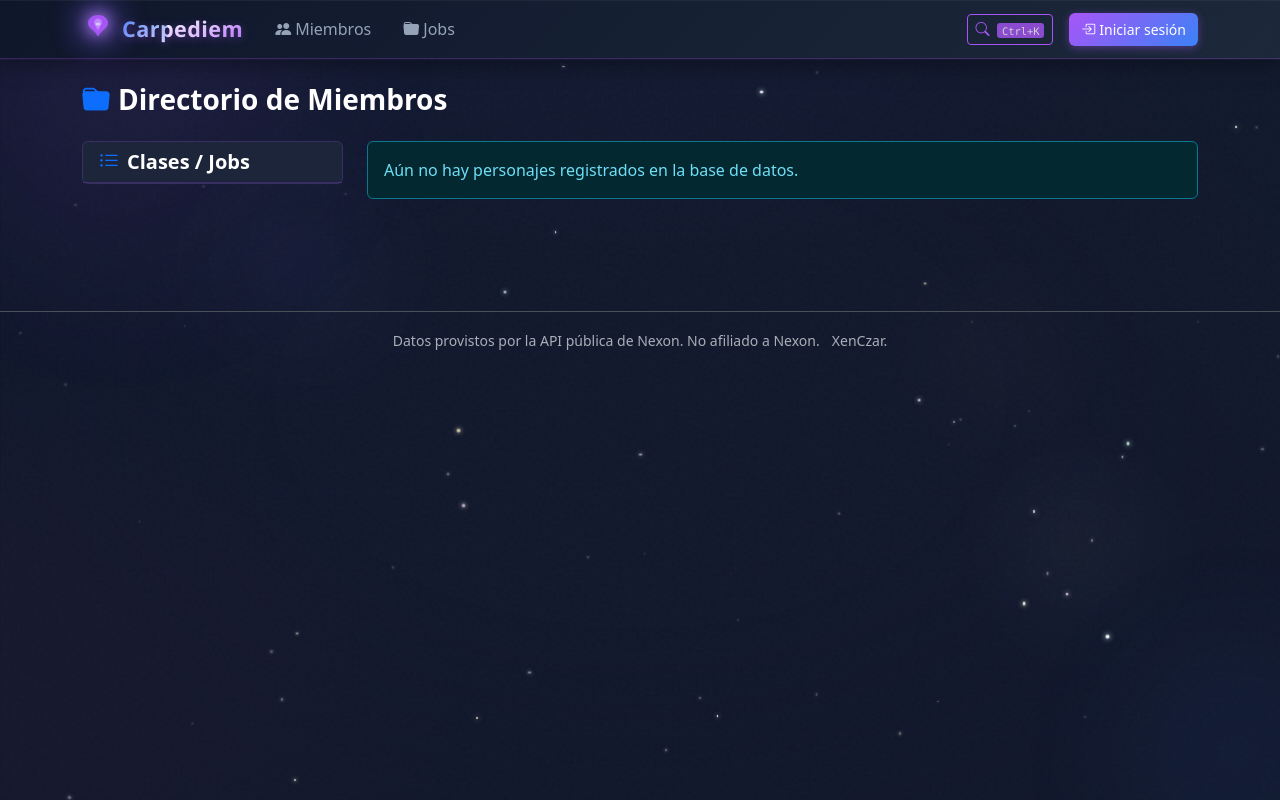
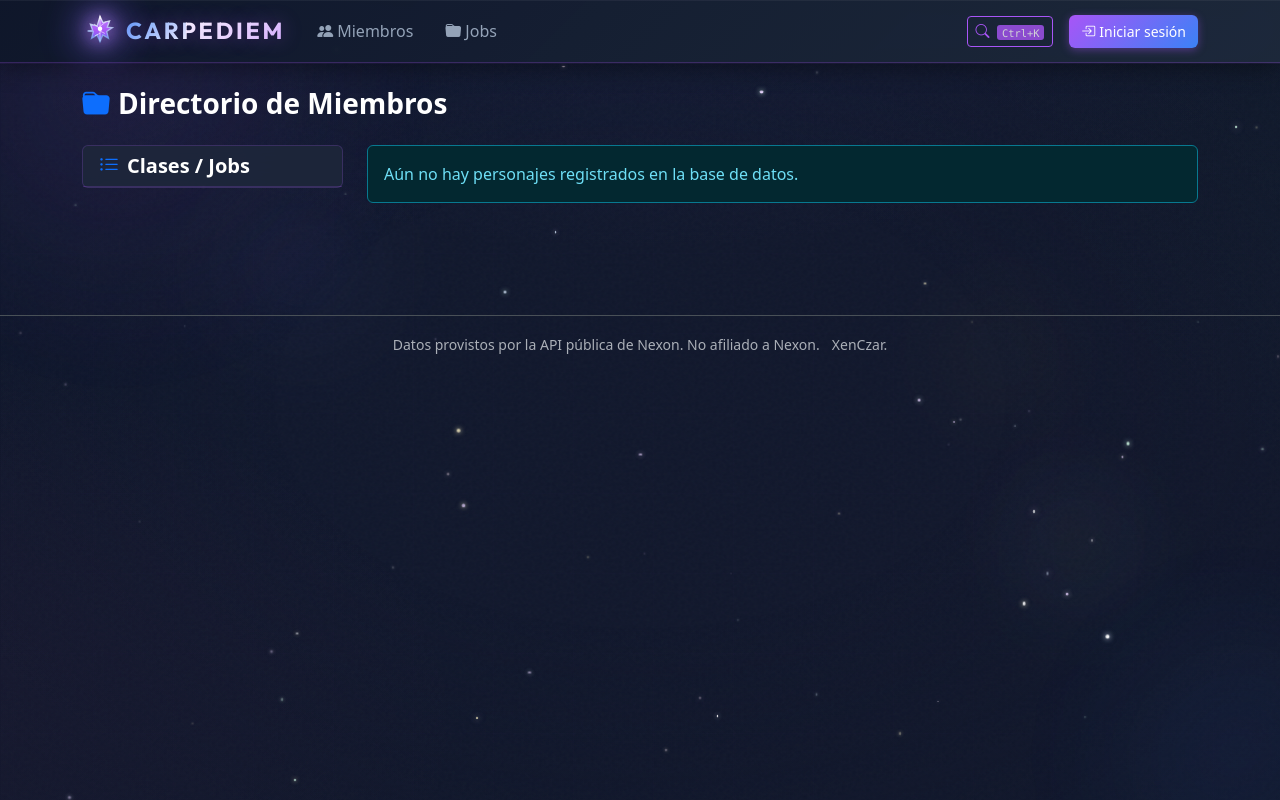
Before and after one commit to crave94/carpediem, a Flask app: page /directory in a window 1280 px wide. Run offline with Flask 3, Linux system fonts and the light colour scheme; data that the repository does not hold is empty.

Commit message:
Improve CARPEDIEM brand logo and text typography

```diff
--- a/static/style.css
+++ b/static/style.css
@@ -271,44 +271,42 @@ main, nav, footer {
 /* ===== Navbar Brand - MapleStory Leaf (Purple/Blue Theme) ===== */
 
 .navbar-brand .ms-leaf {
-  filter: drop-shadow(0 0 6px var(--ms-purple-glow)) drop-shadow(0 0 12px var(--ms-purple));
+  filter: drop-shadow(0 0 8px var(--ms-purple-glow)) drop-shadow(0 0 16px var(--ms-purple));
   animation: ms-leaf-pulse 3s ease-in-out infinite;
   transition: transform 0.3s ease, filter 0.3s ease;
 }
 .navbar-brand:hover .ms-leaf {
-  transform: rotate(-5deg) scale(1.08);
-  filter: drop-shadow(0 0 10px var(--ms-purple-glow)) drop-shadow(0 0 20px var(--ms-purple)) drop-shadow(0 0 30px var(--ms-blue));
+  transform: rotate(-8deg) scale(1.1);
+  filter: drop-shadow(0 0 12px var(--ms-purple-glow)) drop-shadow(0 0 24px var(--ms-purple)) drop-shadow(0 0 36px var(--ms-blue));
 }
 .navbar-brand .brand-text {
-  font-family: 'Segoe UI', system-ui, -apple-system, sans-serif;
-  font-size: 1.35rem;
-  letter-spacing: 0.02em;
-  background: linear-gradient(135deg, #fff 0%, var(--ms-purple-light) 20%, var(--ms-purple) 45%, var(--ms-blue) 70%, var(--ms-blue-light) 100%);
+  font-family: 'Outfit', 'Segoe UI', system-ui, -apple-system, sans-serif;
+  font-weight: 800;
+  font-size: 1.45rem;
+  letter-spacing: 0.12em;
+  text-transform: uppercase;
+  background: linear-gradient(135deg, #fff 0%, var(--ms-purple-light) 25%, var(--ms-purple-glow) 50%, var(--ms-blue-glow) 75%, #fff 100%);
   background-size: 200% auto;
   -webkit-background-clip: text;
   -webkit-text-fill-color: transparent;
   background-clip: text;
   text-fill-color: transparent;
-  text-shadow: 0 2px 8px rgba(168, 85, 247, 0.4);
+  text-shadow: 0 0 20px rgba(168, 85, 247, 0.4);
   animation: brand-shimmer 4s ease-in-out infinite;
-  transition: transform 0.3s ease;
+  transition: transform 0.3s ease, filter 0.3s ease;
 }
 .navbar-brand:hover .brand-text {
-  transform: scale(1.02);
+  transform: scale(1.03);
+  filter: drop-shadow(0 0 10px rgba(168, 85, 247, 0.5));
 }
 @keyframes ms-leaf-pulse {
-  0%, 100% { filter: drop-shadow(0 0 6px var(--ms-purple-glow)) drop-shadow(0 0 12px var(--ms-purple)); }
-  50% { filter: drop-shadow(0 0 12px var(--ms-purple-glow)) drop-shadow(0 0 24px var(--ms-purple)) drop-shadow(0 0 36px var(--ms-blue)); }
+  0%, 100% { filter: drop-shadow(0 0 8px var(--ms-purple-glow)) drop-shadow(0 0 16px var(--ms-purple)); }
+  50% { filter: drop-shadow(0 0 14px var(--ms-purple-glow)) drop-shadow(0 0 28px var(--ms-purple)) drop-shadow(0 0 42px var(--ms-blue)); }
 }
 @keyframes brand-shimmer {
   0%, 100% { background-position: 0% center; }
   50% { background-position: 200% center; }
 }
-
-/* Purple/blue leaf SVG override (fills) */
-.navbar-brand .ms-leaf path:first-of-type { fill: var(--ms-purple) !important; }
-.navbar-brand .ms-leaf path:last-of-type { fill: var(--ms-purple-glow) !important; }
-.navbar-brand .ms-leaf ellipse { fill: var(--ms-blue-light) !important; opacity: 0.7; }
 
 /* Reduce motion for accessibility */
 @media (prefers-reduced-motion: reduce) {
--- a/templates/base.html
+++ b/templates/base.html
@@ -6,6 +6,9 @@
   <title>{% block title %}Carpediem{% endblock %}</title>
   <link href="https://cdn.jsdelivr.net/npm/bootstrap@5.3.3/dist/css/bootstrap.min.css" rel="stylesheet">
   <link href="https://cdn.jsdelivr.net/npm/bootstrap-icons@1.11.3/font/bootstrap-icons.min.css" rel="stylesheet">
+  <link rel="preconnect" href="https://fonts.googleapis.com">
+  <link rel="preconnect" href="https://fonts.gstatic.com" crossorigin>
+  <link href="https://fonts.googleapis.com/css2?family=Outfit:wght@700;800;900&display=swap" rel="stylesheet">
   <link rel="stylesheet" href="{{ url_for('static', filename='style.css') }}">
 </head>
 <body>
@@ -27,10 +30,35 @@
     <div class="container">
       <a class="navbar-brand d-flex align-items-center gap-2 text-decoration-none" href="{{ url_for('index') }}" aria-label="Carpediem - Inicio">
         <!-- MapleStory leaf SVG (purple/blue theme) -->
-        <svg class="ms-leaf" width="32" height="32" viewBox="0 0 32 32" fill="none" xmlns="http://www.w3.org/2000/svg" aria-hidden="true">
-          <path d="M16 2C10.5 2 6 5.5 6 10c0 2.5 1.5 4.5 4 6.5 2.5 2 4.5 4.5 6 7 1.5-2.5 3.5-5 6-7 2.5-2 4-4 4-6.5C26 5.5 21.5 2 16 2z" fill="#A855F7"/>
-          <path d="M16 5.5c-2.2 0-4 1.8-4 4 0 1.1.7 2 1.5 3.5.8 1.5 1.8 3 2.5 4.5.7-1.5 1.7-3 2.5-4.5.8-1.5 1.5-2.4 1.5-3.5C20 7.3 18.2 5.5 16 5.5z" fill="#C084FC"/>
-          <ellipse cx="16" cy="11" rx="2.5" ry="1.5" fill="#DBEAFE" opacity="0.7"/>
+        <!-- Detailed Crystal Maple Leaf SVG (purple/blue theme) -->
+        <svg class="ms-leaf" width="36" height="36" viewBox="0 0 32 32" fill="none" xmlns="http://www.w3.org/2000/svg" aria-hidden="true">
+          <!-- Outer Glow -->
+          <path d="M16 2.5l2.8 5.7 6.3-1.6-2 5.8 4.9.4-5.3 3.6 1.8 6.1-5.7-3-2.8 6.3-2.8-6.3-5.7 3 1.8-6.1-5.3-3.6 4.9-.4-2-5.8 6.3 1.6z" fill="url(#leafGlow)" opacity="0.4" filter="blur(2px)"/>
+
+          <!-- Detailed Maple Leaf (5-lobe Crystal Shape) -->
+          <path d="M16 3l2.5 5.5 6-1.5-2 5.5 4.5.5-5 3.5 1.5 6-5-3-2.5 6-2.5-6-5 3 1.5-6-5-.5 4.5-.5-2-5.5 6 1.5z" fill="url(#leafGrad)" stroke="url(#leafStroke)" stroke-width="1.2"/>
+
+          <!-- Internal Veins -->
+          <path d="M16 3v22M16 12l5-4M16 14l-5-4M16 16l4 2M16 18l-4 2" stroke="rgba(255,255,255,0.7)" stroke-width="0.75" stroke-linecap="round"/>
+
+          <!-- Core Crystal -->
+          <circle cx="16" cy="14" r="2" fill="#fff" filter="drop-shadow(0 0 4px var(--ms-purple-glow))"/>
+
+          <defs>
+            <linearGradient id="leafGrad" x1="16" y1="3" x2="16" y2="29" gradientUnits="userSpaceOnUse">
+              <stop offset="0%" stop-color="#C084FC" />
+              <stop offset="50%" stop-color="#A855F7" />
+              <stop offset="100%" stop-color="#3B82F6" />
+            </linearGradient>
+            <linearGradient id="leafStroke" x1="16" y1="3" x2="16" y2="29" gradientUnits="userSpaceOnUse">
+              <stop offset="0%" stop-color="#fff" stop-opacity="0.9"/>
+              <stop offset="100%" stop-color="#60A5FA" stop-opacity="0.6"/>
+            </linearGradient>
+            <radialGradient id="leafGlow" cx="16" cy="14" r="12" gradientUnits="userSpaceOnUse">
+              <stop offset="0%" stop-color="#C084FC" />
+              <stop offset="100%" stop-color="transparent" />
+            </radialGradient>
+          </defs>
         </svg>
         <span class="brand-text fw-bold">Carpediem</span>
       </a>
```
